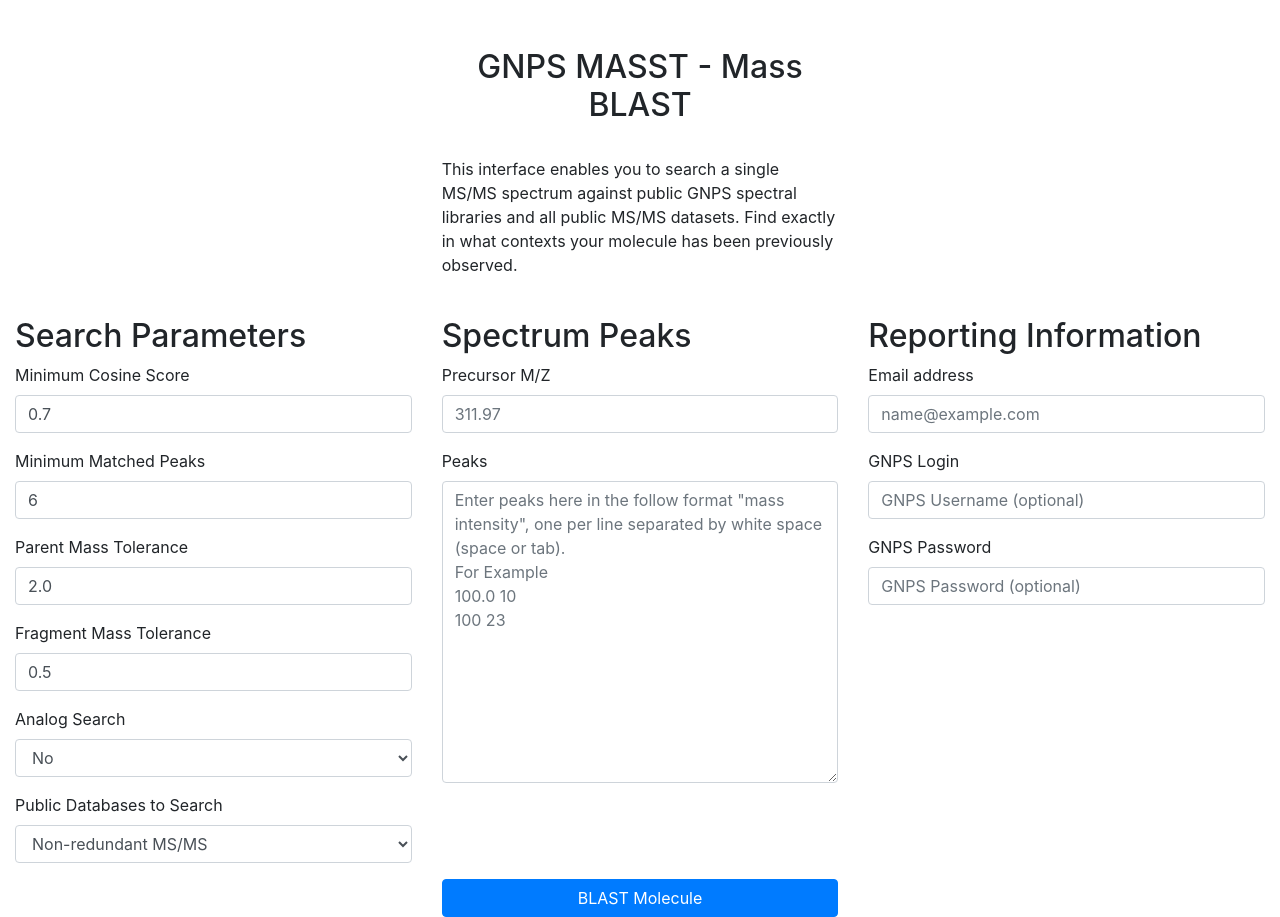
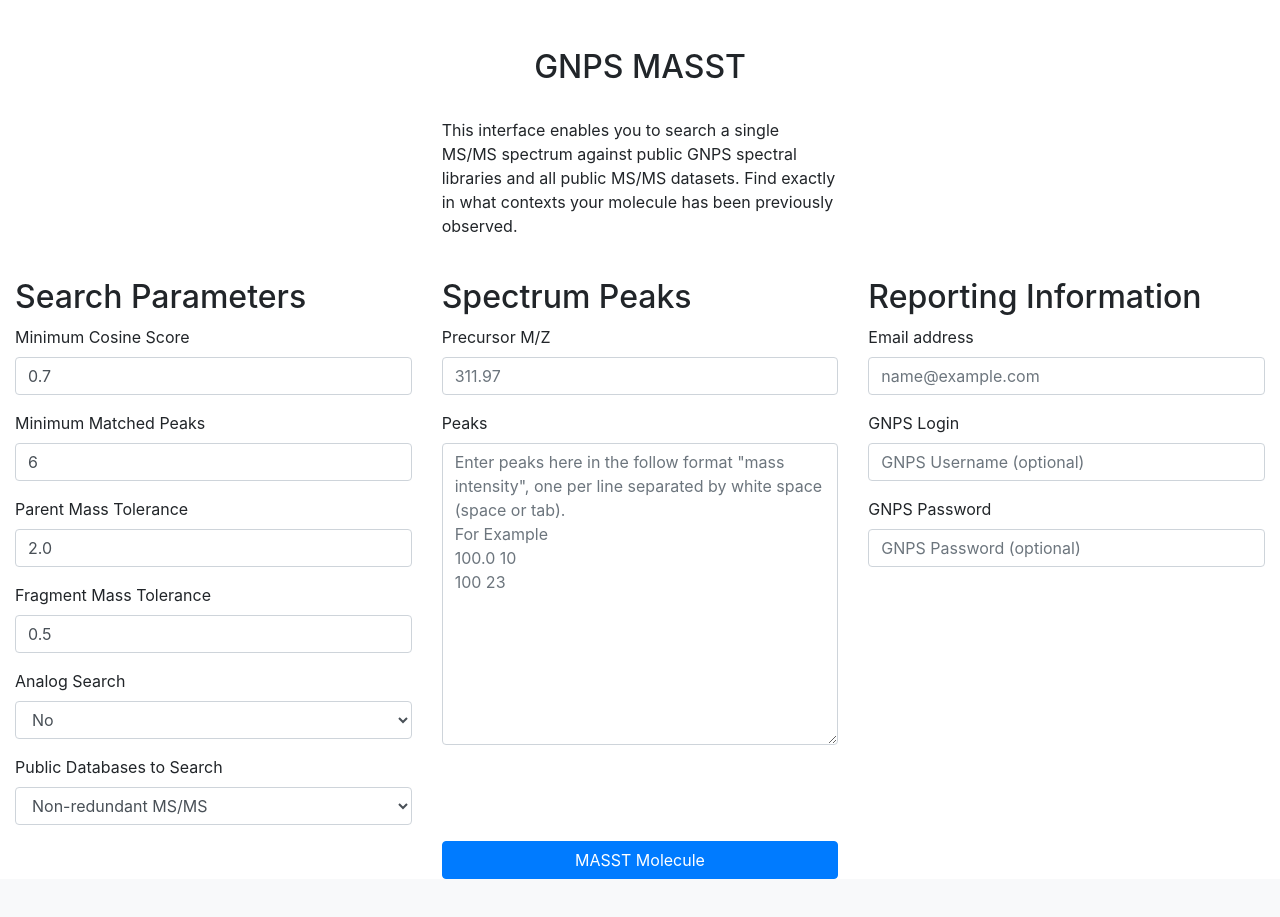
Before and after one commit to mwang87/GNPS_MASST, a Flask app: page / in a window 1280 px wide. Shown: the part 69-986 px from the top of the page. After the commit the page ends 948 px from the top, so only its background shows below. Run offline with Flask 2, Linux system fonts and the light colour scheme; some libraries are stand-ins or nearby versions.

Commit message:
updating display

```diff
--- a/templates/dashboard.html
+++ b/templates/dashboard.html
@@ -2,7 +2,7 @@
 <html>
 
 <head>
-    <title>GNPS MASST - Mass BLAST</title>
+    <title>GNPS MASST</title>
     <script src="https://cdn.jsdelivr.net/npm/vue/dist/vue.js"></script>
     <script src="https://code.jquery.com/jquery-3.3.1.js" integrity="sha256-2Kok7MbOyxpgUVvAk/HJ2jigOSYS2auK4Pfzbm7uH60=" crossorigin="anonymous"></script>
     <link rel="stylesheet" href="https://maxcdn.bootstrapcdn.com/bootstrap/4.0.0/css/bootstrap.min.css" integrity="sha384-Gn5384xqQ1aoWXA+058RXPxPg6fy4IWvTNh0E263XmFcJlSAwiGgFAW/dAiS6JXm" crossorigin="anonymous">
@@ -33,7 +33,7 @@
           <a class="nav-link" href="/">MASST</a>
         </li>
         <li class="nav-item">
-          <a class="nav-link" href="https://ccms-ucsd.github.io/GNPSDocumentation/molblast/">Documentation</a>
+          <a class="nav-link" href="https://ccms-ucsd.github.io/GNPSDocumentation/masst/">Documentation</a>
         </li>
       </ul>
 
@@ -49,7 +49,7 @@
             <div class="row">
               <div class="col-sm"></div>
               <div class="col-sm text-center">
-                  <h2>GNPS MASST - Mass BLAST</h2>
+                  <h2>GNPS MASST</h2>
               </div>
               <div class="col-sm"></div>
             </div>
@@ -140,7 +140,7 @@
                 <div class="row">
                     <div class="col-sm"></div>
                     <div class="col-sm">
-                        <button type="Search" class="btn btn-primary btn-block">BLAST Molecule</button>
+                        <button type="Search" class="btn btn-primary btn-block">MASST Molecule</button>
                     </div>
                     <div class="col-sm"></div>
                 </div>
```
Also changed, not shown: 3 other files.
